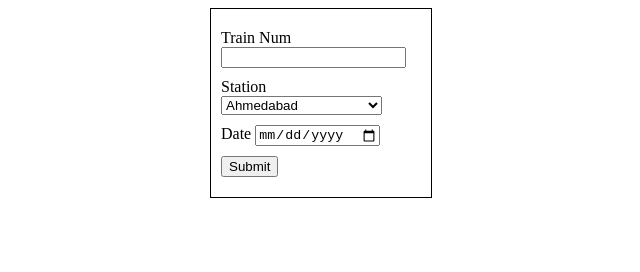
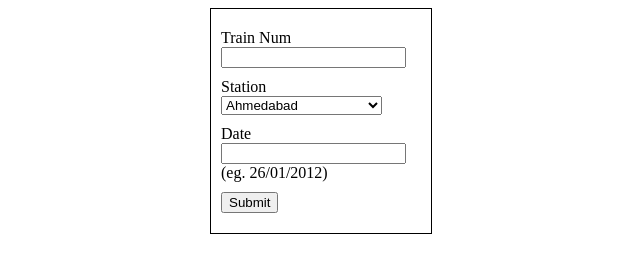
Before and after one commit to nayanshah/Running-Status, a plain HTML site: page train_status/popup.html in a window 1280 px wide. Shown: the whole page, without its empty margins (319-959 px from the left). Drawn offline with nearby package versions, Linux system fonts and the light colour scheme.

Commit message:
Showing sample date to be entered.

```diff
--- a/train_status/popup.html
+++ b/train_status/popup.html
@@ -624,7 +624,8 @@
                 <option value="YPR">Yesvantpur Jn</option>
             </select>
         </label>
-        <label for="dt"> Date <input type="date" name="dt" /> </label>
+        <label for="dt"> Date <input type="text" name="dt" />  (eg. 26/01/2012) </label>
+
         <button onclick="RunningStatus(); return false;">Submit</button>
     </div>
 <div id="result"></div>
```
